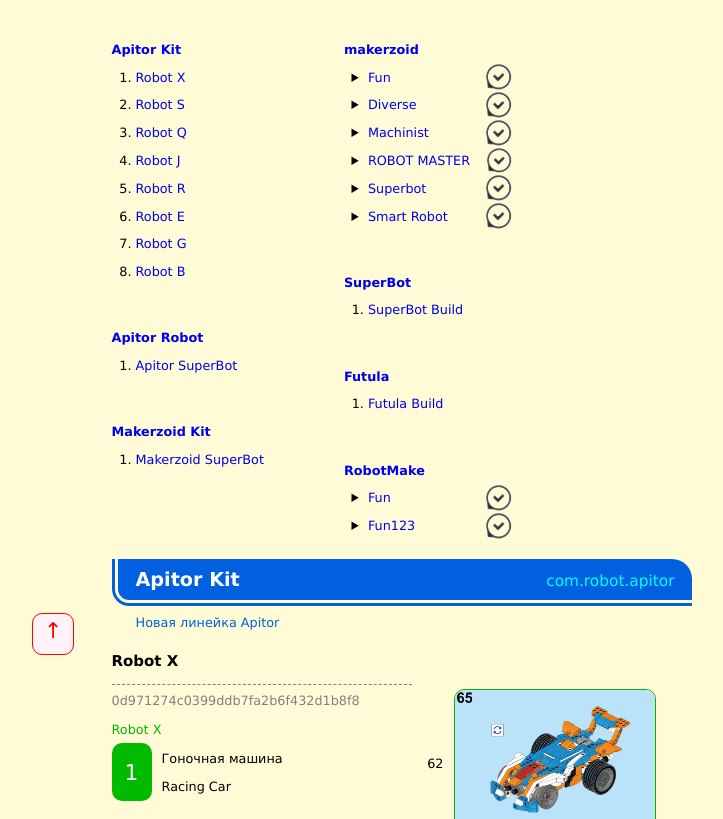
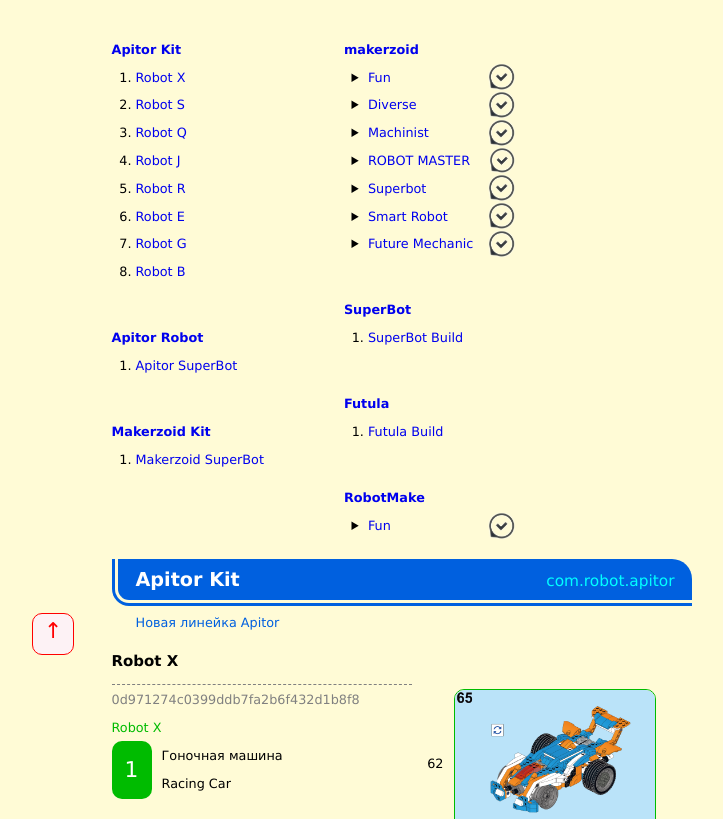
Before and after one commit to mouse-karaganda/jiqiren, a plain HTML site: page jiqiren/index.html in a window 1280 px wide. Shown: the part 135-954 px from the top of the page, without its empty margins (238-961 px from the left). Drawn offline with Linux system fonts and the light colour scheme; files whose address does not match are found by name.

Commit message:
Print folder with subfolder. Add line "Future Mechanic".

```diff
--- a/jiqiren/script/model_list.js
+++ b/jiqiren/script/model_list.js
@@ -173,6 +173,15 @@ let app = [{
                 {label: 'Space Series', folder: 'space'}
             ]
         }]
+    }, {
+        label: 'Future Mechanic', folder: 'Future',
+        sublines: [{
+            label: 'Future Mechanic', folder: 'Future',
+            models: [
+                {label: 'Electric Robot', folder: 'electric'},
+                {label: 'Manual Robot', folder: 'manual'}
+            ]
+        }]
     }]
 }, {
     label: 'SuperBot', folder: 'SuperBot_RobotMake',
@@ -204,13 +213,6 @@ let app = [{
             {label: 'Stretchy Battle', folder: 'stretchy'},
             {label: 'Star War', folder: 'starWar'},
             {label: 'Land', folder: 'land'}
-        ]
-    }, {
-        label: 'Fun123', folder: 'Fun123',
-        models: [
-            {label: 'Stretchy Battle123', folder: 'stretchy123'},
-            {label: 'Star War123', folder: 'starWar123'},
-            {label: 'Land123', folder: 'land123'}
         ]
     }]
 }];
--- a/jiqiren/script/tool.js
+++ b/jiqiren/script/tool.js
@@ -143,10 +143,15 @@ let tool = {
             let line = (model.subline) ? model.subline.line : model.line;
             label = `${line.label} : ${label}`;
         }
+        let folder = figure.folder;
+        let subfolder = folder.match(/(.+)\/(.+)/);
+        if (subfolder) {
+            folder = `${subfolder[1]}\/<br />${subfolder[2]}`;
+        }
 
         let newText = [
             '<div class="item_label">',
-                `<p class="guid">${figure.folder}</p>`,
+                `<p class="guid">${folder}</p>`,
                 `<p class="model">${label}</p>`,
                 '<div class="item_number">',
                     `<div class="number"><span>${figure.number}</span></div>`,
--- a/jiqiren/style/index.css
+++ b/jiqiren/style/index.css
@@ -177,9 +177,8 @@ ul.nav_menu,
 
 .guid {
     color: var(--color-guid);
-    max-height: 2.5em;
-    line-height: 1.35em;
-    overflow-y: hidden;
+    w_overflow-x: hidden;
+    white-space: nowrap;
     text-overflow: ellipsis;
 }
 
```
